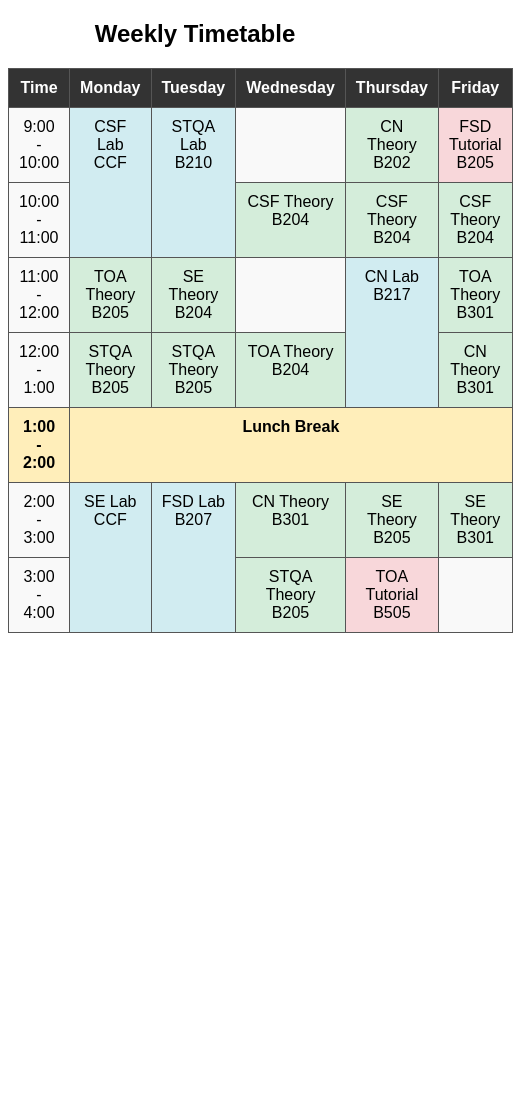
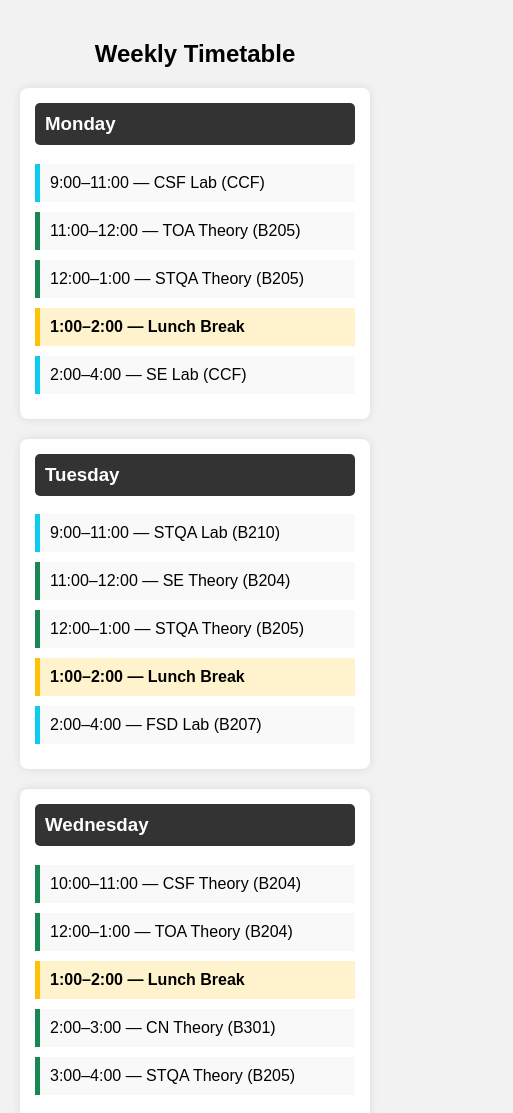
Before and after one commit to Arnab-Afk/tytt, a plain HTML site: page index.html in a window 390 px wide. Shown: the top 1113 px of the page, 513 px wide, since content can reach past the window. Before the commit the page ends 844 px from the top, so only its background shows below. Drawn offline with Linux system fonts and the light colour scheme.

Commit message:
Update index.html

```diff
--- a/index.html
+++ b/index.html
@@ -2,48 +2,110 @@
 <html lang="en">
 <head>
   <meta charset="UTF-8">
-  <title>Timetable</title>
+  <meta name="viewport" content="width=device-width, initial-scale=1">
+  <title>Responsive Weekly Timetable</title>
   <style>
     body {
       font-family: Arial, sans-serif;
+      margin: 0;
+      padding: 20px;
+      background: #f2f2f2;
     }
+
+    h2 {
+      text-align: center;
+      margin-bottom: 20px;
+    }
+
     table {
+      width: 100%;
       border-collapse: collapse;
-      width: 100%;
+      margin-bottom: 20px;
+    }
+
+    th, td {
+      border: 1px solid #444;
+      padding: 10px;
       text-align: center;
-    }
-    th, td {
-      border: 1px solid #555;
-      padding: 10px;
       vertical-align: top;
     }
+
     th {
       background-color: #333;
       color: white;
     }
-    td {
-      background-color: #f9f9f9;
-    }
+
     .lunch {
       background-color: #ffeeba;
       font-weight: bold;
     }
+
     .lab {
       background-color: #d1ecf1;
     }
+
     .theory {
       background-color: #d4edda;
     }
+
     .tutorial {
       background-color: #f8d7da;
+    }
+
+    /* Hide desktop table on small screens */
+    @media screen and (max-width: 768px) {
+      table {
+        display: none;
+      }
+
+      .mobile-cards {
+        display: block;
+      }
+
+      .day-card {
+        background: white;
+        margin-bottom: 20px;
+        border-radius: 8px;
+        padding: 15px;
+        box-shadow: 0 0 10px rgba(0,0,0,0.1);
+      }
+
+      .day-card h3 {
+        margin-top: 0;
+        background-color: #333;
+        color: white;
+        padding: 10px;
+        border-radius: 5px;
+      }
+
+      .session {
+        margin: 10px 0;
+        padding: 10px;
+        border-left: 5px solid #ccc;
+        background: #f9f9f9;
+      }
+
+      .lab { border-left-color: #0dcaf0; }
+      .theory { border-left-color: #198754; }
+      .tutorial { border-left-color: #dc3545; }
+      .lunch { border-left-color: #ffc107; background: #fff3cd; font-weight: bold; }
+    }
+
+    /* Hide mobile cards on desktop */
+    @media screen and (min-width: 769px) {
+      .mobile-cards {
+        display: none;
+      }
     }
   </style>
 </head>
 <body>
 
-<h2 style="text-align:center;">Weekly Timetable</h2>
+<h2>Weekly Timetable</h2>
 
+<!-- Desktop Table View -->
 <table>
+  <thead>
     <tr>
       <th>Time</th>
       <th>Monday</th>
@@ -52,6 +114,8 @@
       <th>Thursday</th>
       <th>Friday</th>
     </tr>
+  </thead>
+  <tbody>
     <tr>
       <td>9:00 - 10:00</td>
       <td rowspan="2" class="lab">CSF Lab<br>CCF</td>
@@ -99,7 +163,58 @@
       <td class="tutorial">TOA Tutorial<br>B505</td>
       <td></td>
     </tr>
+  </tbody>
 </table>
+
+<!-- Mobile Cards View -->
+<div class="mobile-cards">
+  <div class="day-card">
+    <h3>Monday</h3>
+    <div class="session lab">9:00–11:00 — CSF Lab (CCF)</div>
+    <div class="session theory">11:00–12:00 — TOA Theory (B205)</div>
+    <div class="session theory">12:00–1:00 — STQA Theory (B205)</div>
+    <div class="session lunch">1:00–2:00 — Lunch Break</div>
+    <div class="session lab">2:00–4:00 — SE Lab (CCF)</div>
+  </div>
+
+  <div class="day-card">
+    <h3>Tuesday</h3>
+    <div class="session lab">9:00–11:00 — STQA Lab (B210)</div>
+    <div class="session theory">11:00–12:00 — SE Theory (B204)</div>
+    <div class="session theory">12:00–1:00 — STQA Theory (B205)</div>
+    <div class="session lunch">1:00–2:00 — Lunch Break</div>
+    <div class="session lab">2:00–4:00 — FSD Lab (B207)</div>
+  </div>
+
+  <div class="day-card">
+    <h3>Wednesday</h3>
+    <div class="session theory">10:00–11:00 — CSF Theory (B204)</div>
+    <div class="session theory">12:00–1:00 — TOA Theory (B204)</div>
+    <div class="session lunch">1:00–2:00 — Lunch Break</div>
+    <div class="session theory">2:00–3:00 — CN Theory (B301)</div>
+    <div class="session theory">3:00–4:00 — STQA Theory (B205)</div>
+  </div>
+
+  <div class="day-card">
+    <h3>Thursday</h3>
+    <div class="session theory">9:00–10:00 — CN Theory (B202)</div>
+    <div class="session theory">10:00–11:00 — CSF Theory (B204)</div>
+    <div class="session lab">11:00–1:00 — CN Lab (B217)</div>
+    <div class="session lunch">1:00–2:00 — Lunch Break</div>
+    <div class="session theory">2:00–3:00 — SE Theory (B205)</div>
+    <div class="session tutorial">3:00–4:00 — TOA Tutorial (B505)</div>
+  </div>
+
+  <div class="day-card">
+    <h3>Friday</h3>
+    <div class="session tutorial">9:00–10:00 — FSD Tutorial (B205)</div>
+    <div class="session theory">10:00–11:00 — CSF Theory (B204)</div>
+    <div class="session theory">11:00–12:00 — TOA Theory (B301)</div>
+    <div class="session theory">12:00–1:00 — CN Theory (B301)</div>
+    <div class="session lunch">1:00–2:00 — Lunch Break</div>
+    <div class="session theory">2:00–3:00 — SE Theory (B301)</div>
+  </div>
+</div>
 
 </body>
 </html>
```
Lines whose indentation alone changed are shown as unchanged.
